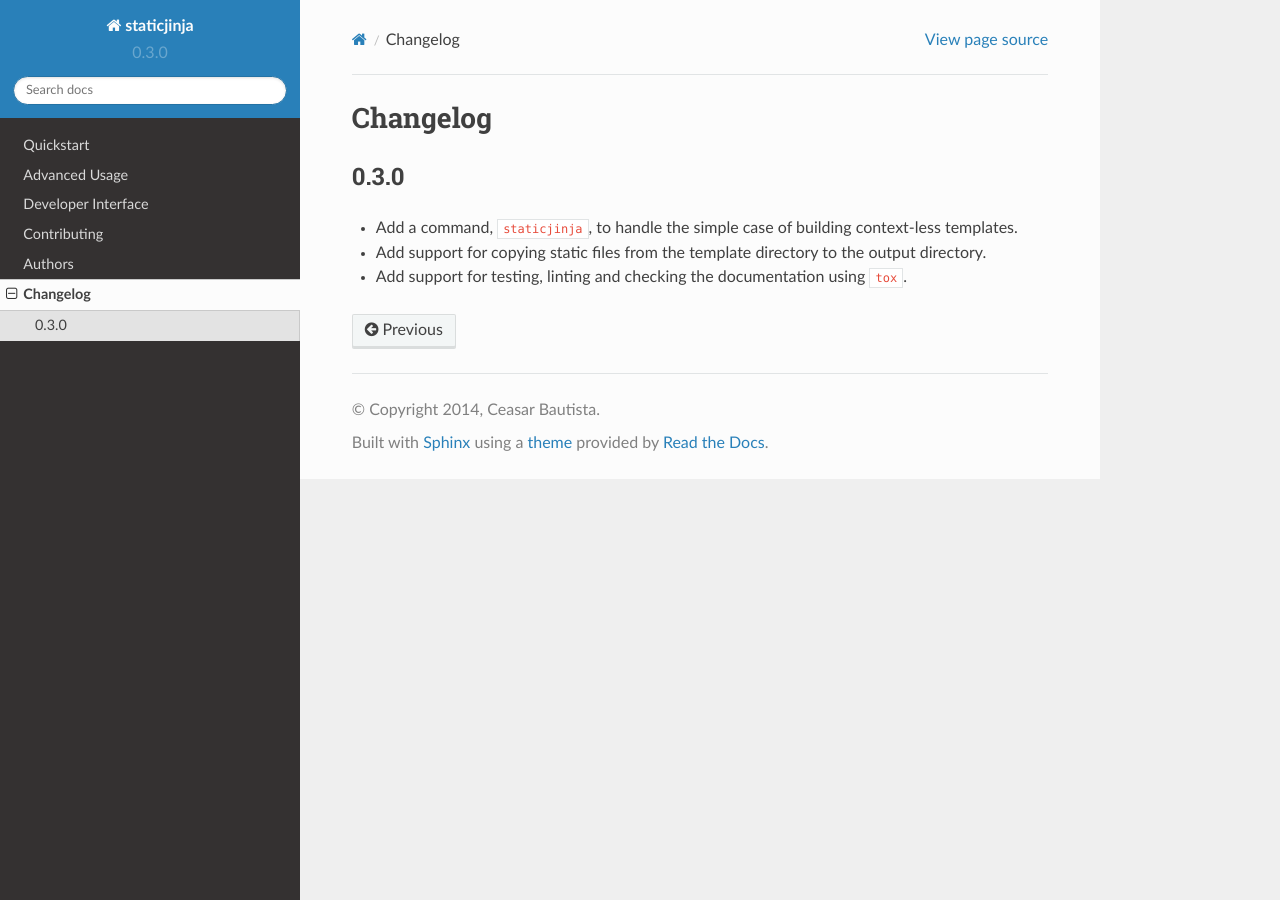
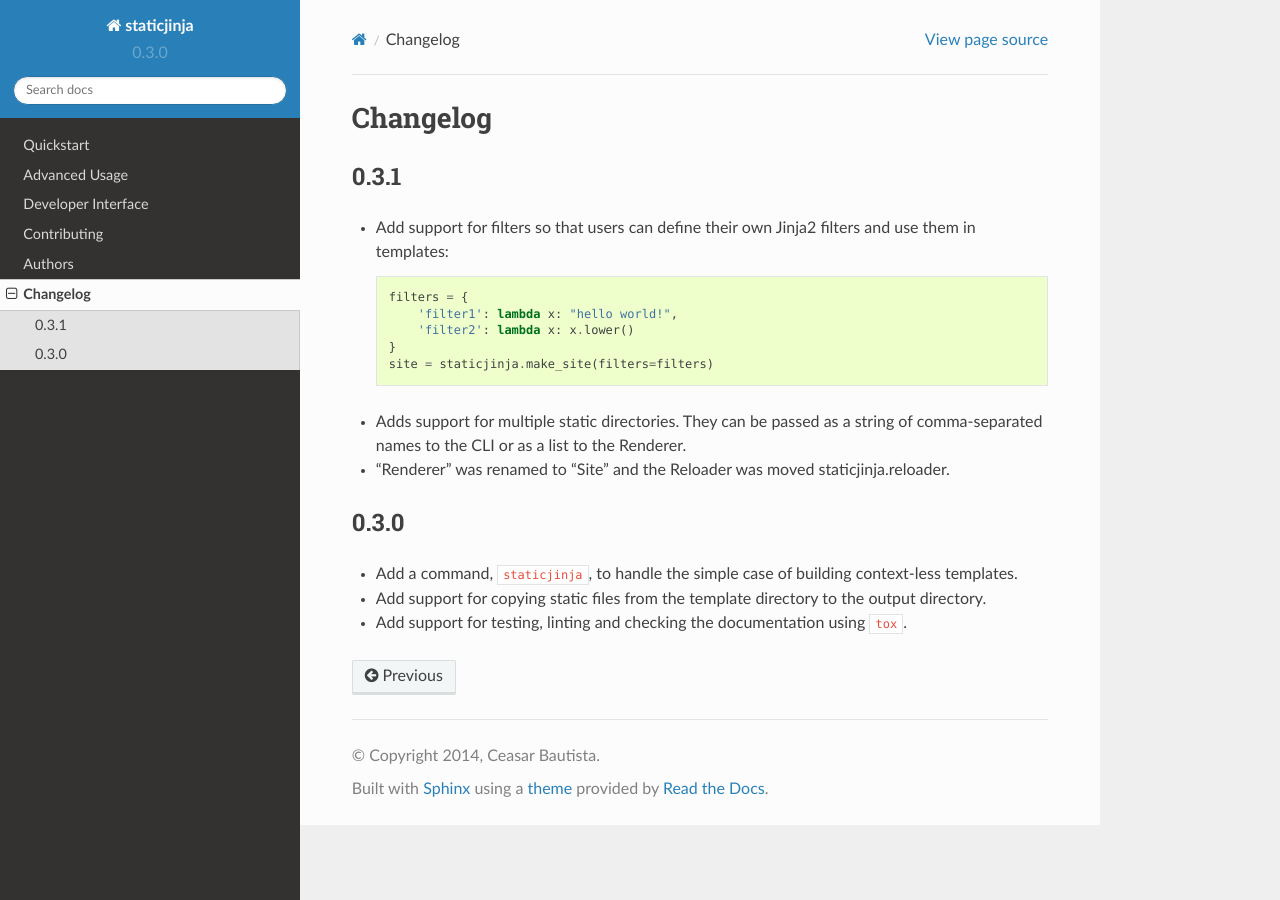
Before and after one commit to staticjinja/staticjinja, a Sphinx documentation site: the page built from docs/dev/changelog.rst, in a window 1280 px wide. Built offline with Sphinx 7.4.7 and the Read the Docs theme 2.0.0, drawn with Linux system fonts in a browser that asks for light colours.

Commit message:
Document changes in 0.3.1 in the changelog

```diff
--- /dev/null
+++ b/CHANGELOG.rst
@@ -0,0 +1,28 @@
+
+0.3.1
+-----
+
+* Add support for filters so that users can define their own Jinja2 filters and
+  use them in templates::
+
+    filters = {
+        'filter1': lambda x: "hello world!",
+        'filter2': lambda x: x.lower()
+    }
+    site = staticjinja.make_site(filters=filters)
+
+* Adds support for multiple static directories. They can be passed as a string
+  of comma-separated names to the CLI or as a list to the Renderer.
+
+* "Renderer" was renamed to "Site" and the Reloader was moved
+  staticjinja.reloader.
+
+0.3.0
+-----
+
+* Add a command, ``staticjinja``, to handle the simple case of
+  building context-less templates.
+* Add support for copying static files from the template directory to
+  the output directory.
+* Add support for testing, linting and checking the documentation
+  using ``tox``.
```
Also changed, not shown: docs/dev/changelog.rst (+1 -9 lines).
